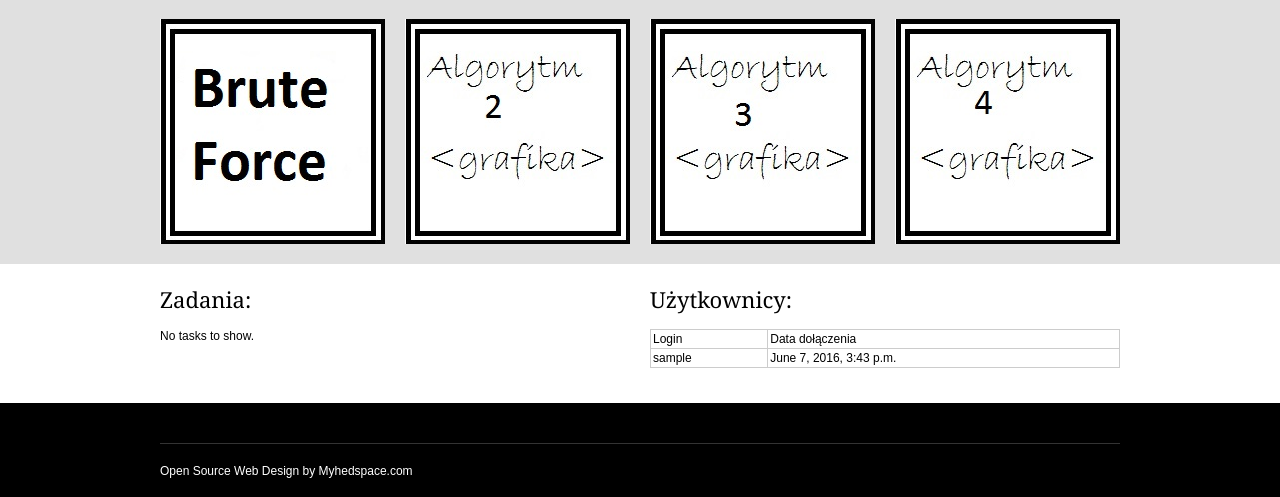
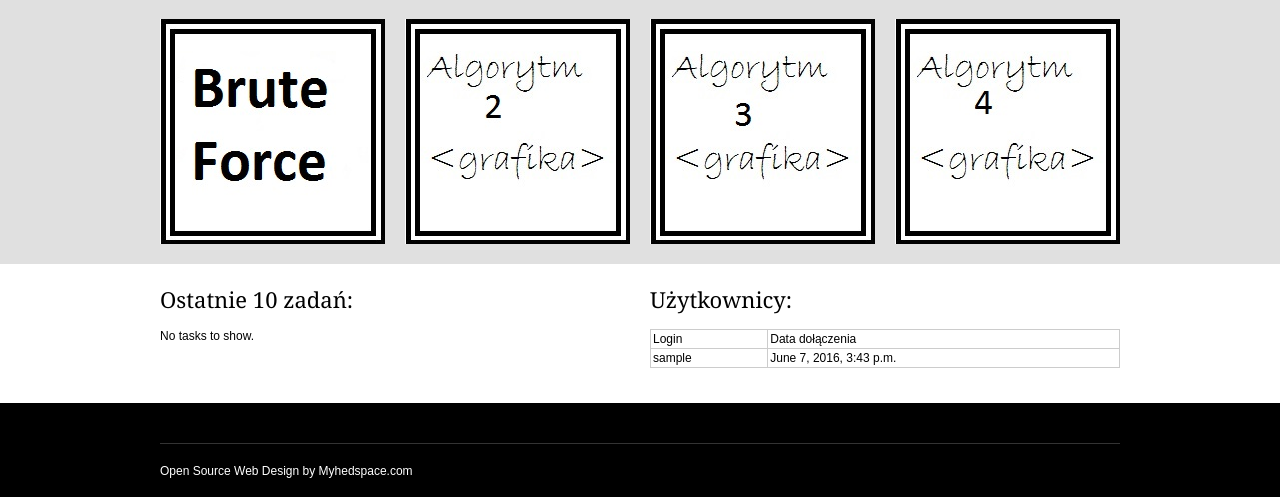
Before and after one commit to maciejKolanski/FactorerWebsite, a Django app: page / in a window 1280 px wide. Shown: the part 177-674 px from the top of the page. Run offline with Django 3.2, Linux system fonts and the light colour scheme; the visitor is signed in with stand-in values (Sample User, id 1); data comes from the database, SQL or seed files in the repository; data that the repository does not hold is empty.

Commit message:
Na głównej zamiast wszystkich zadań wyświetla teraz 10 ostatnich, poprawiony powrót z dodawania liczby z brute force, do tego sortowanie zadań na stronie użytkownika od najnowszej.

```diff
--- a/FactorerMain/views.py
+++ b/FactorerMain/views.py
@@ -15,7 +15,7 @@ class IndexView(LoggedInMixin, View):
 
     @staticmethod
     def data_to_render():
-        tasks = Task.objects.order_by('state')
+        tasks = Task.objects.order_by('-id')[:10]
         users = User.objects.order_by('username')
         return {'tasks': tasks, 'users': users}
 
@@ -27,7 +27,7 @@ class UserView(LoggedInMixin, View):
     template_name = 'FactorerMain/userview.html'
 
     def get(self, request, *args, **kwargs):
-        tasks = Task.objects.filter(user=request.user.id)
+        tasks = Task.objects.filter(user=request.user.id)[::-1]
         elements = Element.objects.filter(task__user=request.user.id)
 
         return render(request, self.template_name, {'tasks': tasks, 'elements': elements})
@@ -47,7 +47,7 @@ class BruteforceView(LoggedInMixin, View):
             algorithm = Algorithm.objects.get(name="Brute Force")#TODO something with hardoced name
             task = Task(number_to_factor=number, user=request.user, algorithm=algorithm)
             task.save()
-            return render(request, IndexView.template_name, IndexView.data_to_render())
+            return HttpResponseRedirect("/")
         return HttpResponse("Failed to get brute force number")
 
 
--- a/templates/FactorerMain/index.html
+++ b/templates/FactorerMain/index.html
@@ -20,7 +20,7 @@
 {% endblock %}
 
 {% block leftcontent %}
-    <h6>Zadania:</h6>
+    <h6>Ostatnie 10 zadań:</h6>
     {% if tasks %}
         <table cellpadding="10">
         <tr>
```
Also changed, not shown: templates/FactorerMain/userview.html (+5 -3 lines), 1 other file.
